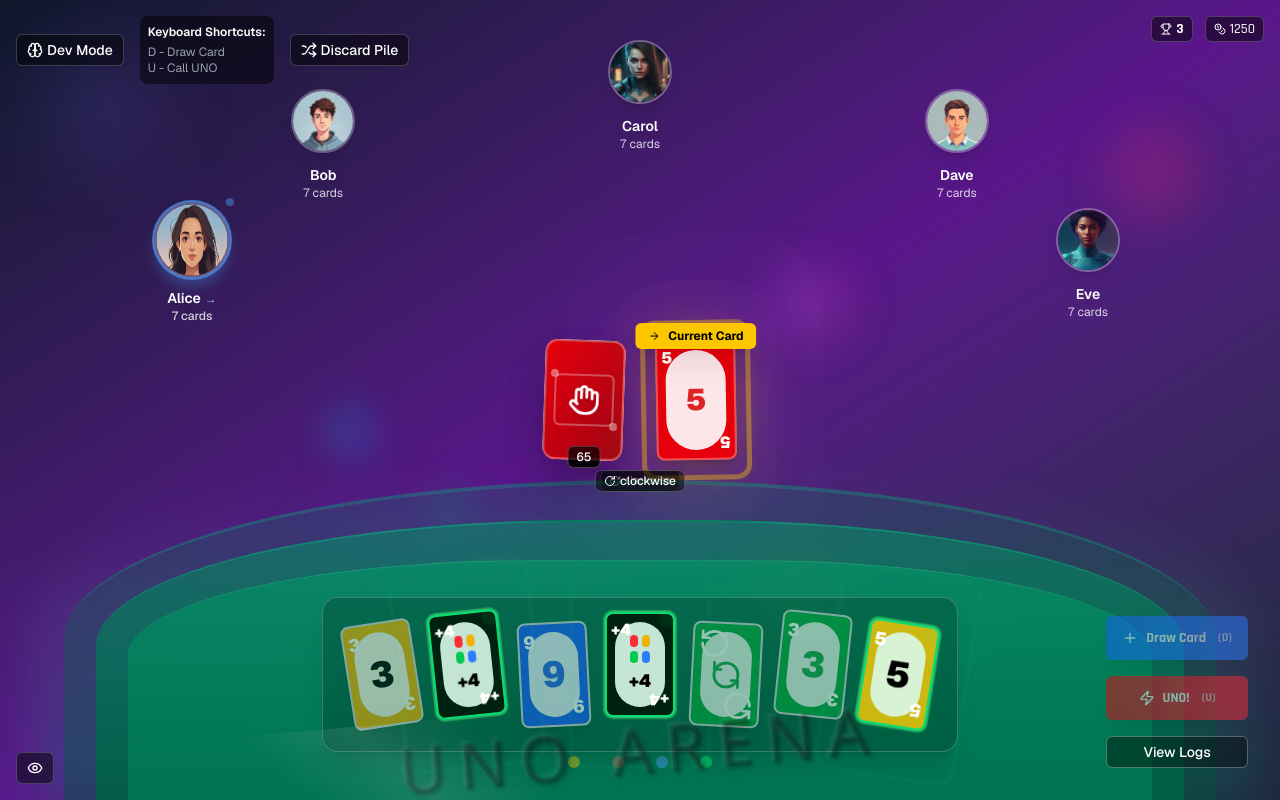
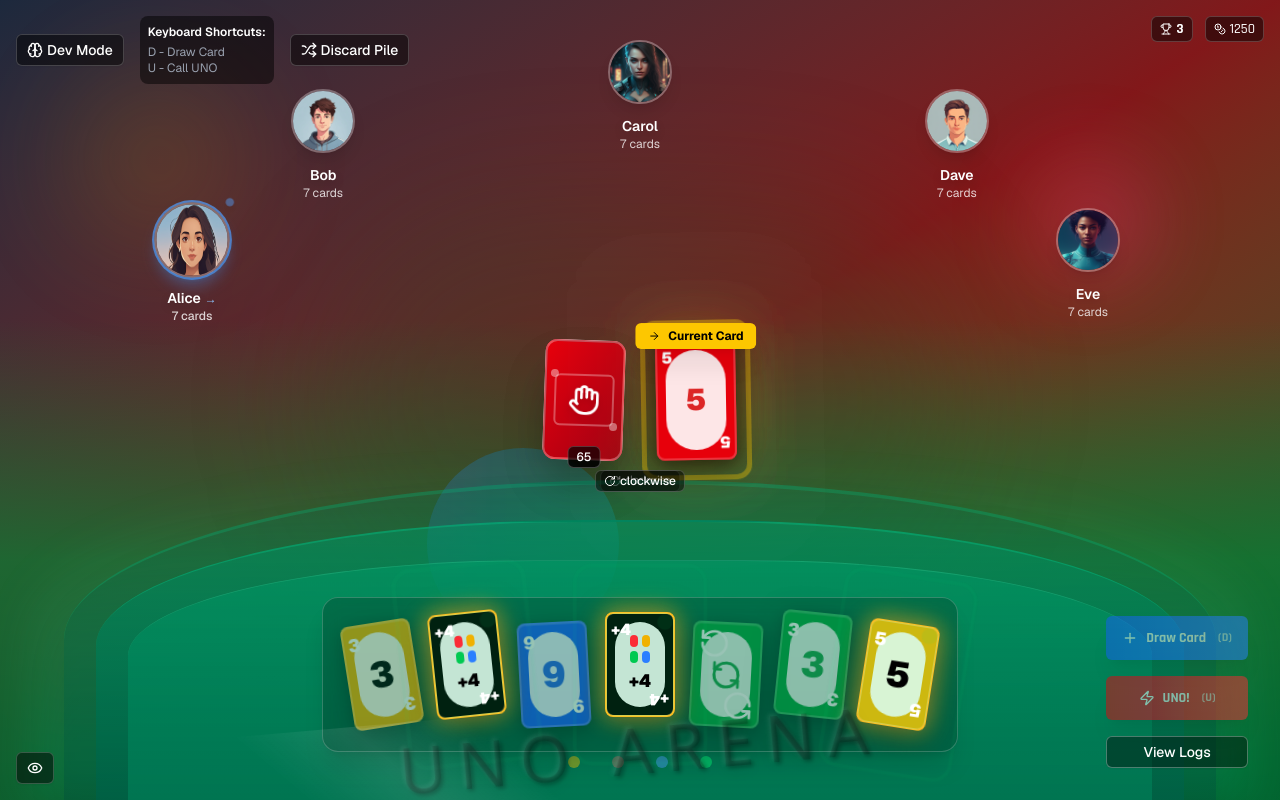
Before and after one commit to ashokgit/uno-card-game, a Next.js app: page / in a window 1280 px wide. Built offline with nearby package versions, Linux system fonts and the light colour scheme; a web font is replaced by a local one.

Commit message:
Enhance Uno game UI with improved card styling and background effects. Introduce a new 'uno-card-enhanced' class for better visual feedback on cards, including hover effects and animations. Update background to a warm casino theme and refine lighting effects for a more immersive experience.

```diff
--- a/app/globals.css
+++ b/app/globals.css
@@ -639,3 +639,41 @@
     1px 1px 0px rgba(255, 255, 255, 0.2),
     -1px -1px 0px rgba(0, 0, 0, 0.2);
 }
+
+/* Enhanced card styling */
+.uno-card-enhanced {
+  box-shadow:
+    0 8px 32px rgba(0, 0, 0, 0.3),
+    0 4px 16px rgba(0, 0, 0, 0.2),
+    inset 0 1px 0 rgba(255, 255, 255, 0.1);
+  border: 2px solid rgba(255, 255, 255, 0.2);
+  backdrop-filter: blur(8px);
+  transition: all 0.3s cubic-bezier(0.4, 0, 0.2, 1);
+}
+
+.uno-card-enhanced:hover {
+  transform: translateY(-8px) scale(1.05) rotate(2deg);
+  box-shadow:
+    0 20px 40px rgba(0, 0, 0, 0.4),
+    0 8px 24px rgba(0, 0, 0, 0.3),
+    0 0 0 4px rgba(255, 215, 0, 0.3);
+}
+
+.uno-card-playable {
+  animation: playableGlow 2s ease-in-out infinite;
+  border-color: #fbbf24;
+}
+
+@keyframes playableGlow {
+  0%, 100% {
+    box-shadow:
+      0 8px 32px rgba(0, 0, 0, 0.3),
+      0 0 20px rgba(251, 191, 36, 0.4);
+  }
+  50% {
+    box-shadow:
+      0 8px 32px rgba(0, 0, 0, 0.3),
+      0 0 30px rgba(251, 191, 36, 0.8),
+      0 0 40px rgba(251, 191, 36, 0.4);
+  }
+}
--- a/app/page.tsx
+++ b/app/page.tsx
@@ -1049,40 +1049,20 @@ export default function UnoGame() {
 
   return (
     <div className="min-h-screen relative overflow-hidden">
-      <div className="absolute inset-0 bg-gradient-to-br from-slate-900 via-purple-900 to-slate-800"></div>
-
-      <div className="absolute inset-0 opacity-20">
-        <div className="absolute top-10 left-10 w-32 h-32 bg-gradient-to-r from-blue-500 to-purple-500 rounded-full blur-2xl animate-pulse"></div>
-        <div className="absolute top-32 right-20 w-24 h-24 bg-gradient-to-r from-pink-500 to-red-500 rounded-full blur-xl animate-bounce"></div>
-        <div className="absolute bottom-20 left-1/4 w-40 h-40 bg-gradient-to-r from-green-500 to-blue-500 rounded-full blur-3xl animate-pulse"></div>
-        <div className="absolute bottom-32 right-1/3 w-28 h-28 bg-gradient-to-r from-yellow-500 to-orange-500 rounded-full blur-xl animate-bounce"></div>
-
-        {/* Additional animated background elements */}
-        <div className="absolute top-1/2 left-1/4 w-16 h-16 bg-gradient-to-r from-cyan-400 to-blue-500 rounded-full blur-lg animate-pulse" style={{ animationDelay: '1s' }}></div>
-        <div className="absolute top-1/3 right-1/3 w-20 h-20 bg-gradient-to-r from-purple-400 to-pink-500 rounded-full blur-xl animate-bounce" style={{ animationDelay: '2s' }}></div>
-        <div className="absolute bottom-1/3 left-1/3 w-12 h-12 bg-gradient-to-r from-green-400 to-emerald-500 rounded-full blur-md animate-pulse" style={{ animationDelay: '0.5s' }}></div>
-
-        {/* Floating particles */}
-        <div className="absolute top-1/4 left-1/2 w-2 h-2 bg-white/30 rounded-full animate-ping" style={{ animationDelay: '0s' }}></div>
-        <div className="absolute top-3/4 right-1/4 w-1 h-1 bg-white/40 rounded-full animate-ping" style={{ animationDelay: '1.5s' }}></div>
-        <div className="absolute top-1/2 left-1/6 w-1.5 h-1.5 bg-white/35 rounded-full animate-ping" style={{ animationDelay: '3s' }}></div>
-        <div className="absolute top-2/3 right-1/6 w-1 h-1 bg-white/25 rounded-full animate-ping" style={{ animationDelay: '2.5s' }}></div>
+      {/* New warm casino background */}
+      <div className="absolute inset-0 bg-gradient-to-br from-slate-800 via-red-900 to-green-900"></div>
+
+      {/* Casino table surface */}
+      <div className="absolute inset-0">
+        <div className="absolute bottom-0 left-0 right-0 h-[60vh] bg-gradient-to-t from-green-800/90 via-green-700/70 to-transparent"></div>
+        <div className="absolute top-1/4 left-1/4 right-1/4 bottom-1/4 bg-green-800/20 rounded-full blur-3xl"></div>
       </div>
 
-      <div className="absolute inset-0 opacity-10">
-        <div className="absolute top-1/4 left-1/4 w-2 h-2 bg-white rotate-45 animate-ping"></div>
-        <div
-          className="absolute top-3/4 right-1/4 w-2 h-2 bg-white rotate-45 animate-ping"
-          style={{ animationDelay: "1s" }}
-        ></div>
-        <div
-          className="absolute top-1/2 left-1/6 w-2 h-2 bg-white rotate-45 animate-ping"
-          style={{ animationDelay: "2s" }}
-        ></div>
-        <div
-          className="absolute top-1/3 right-1/6 w-2 h-2 bg-white rotate-45 animate-ping"
-          style={{ animationDelay: "0.5s" }}
-        ></div>
+      {/* Enhanced lighting effects */}
+      <div className="absolute inset-0 opacity-30">
+        <div className="absolute top-20 left-20 w-40 h-40 bg-gradient-to-r from-yellow-500 to-orange-500 rounded-full blur-3xl animate-pulse"></div>
+        <div className="absolute top-40 right-32 w-32 h-32 bg-gradient-to-r from-red-500 to-pink-500 rounded-full blur-2xl animate-bounce"></div>
+        <div className="absolute bottom-40 left-1/3 w-48 h-48 bg-gradient-to-r from-blue-500 to-cyan-500 rounded-full blur-4xl animate-pulse" style={{ animationDelay: '1s' }}></div>
       </div>
 
       {animatedCards.map((animatedCard) => {
@@ -1144,7 +1124,7 @@ export default function UnoGame() {
                 color={animatedCard.card.color}
                 value={animatedCard.card.value}
                 size="medium"
-                className={getGlowEffect()}
+                className={`uno-card-enhanced ${getGlowEffect()}`}
               />
 
               {/* Enhanced glow effects based on animation type */}
@@ -1208,7 +1188,7 @@ export default function UnoGame() {
                 color={showActionConfirm.card.color}
                 value={showActionConfirm.card.value}
                 size="medium"
-                className="mx-auto"
+                className="uno-card-enhanced mx-auto"
               />
             </div>
             <p className="text-sm mb-6 opacity-90">
@@ -1437,7 +1417,7 @@ export default function UnoGame() {
                         color="red"
                         value="1"
                         size="small"
-                        className="shadow-lg"
+                        className="uno-card-enhanced shadow-lg"
                       />
                     </div>
                   ))}
@@ -1655,10 +1635,7 @@ export default function UnoGame() {
                   value={card.value}
                   size="large"
                   isPlayable={card.isPlayable && players[0]?.isActive && !playDelay}
-                  className={`shadow-xl transition-all duration-300 ${card.isPlayable && players[0]?.isActive && !playDelay
-                    ? "hover:shadow-2xl hover:shadow-yellow-400/50 hover:border-yellow-400/80"
-                    : ""
-                    }`}
+                  className={`uno-card-enhanced ${card.isPlayable && players[0]?.isActive && !playDelay ? "uno-card-playable" : ""}`}
                 />
               </div>
             ))}
@@ -1804,7 +1781,7 @@ export default function UnoGame() {
                 color={card.color}
                 value={card.value}
                 size="small"
-                className="shadow-md"
+                className="uno-card-enhanced shadow-md"
               />
             ))}
           </div>
--- a/components/uno-cards.tsx
+++ b/components/uno-cards.tsx
@@ -56,10 +56,7 @@ export function UnoCard({ color, value, size = "medium", isPlayable = false, onC
 
   return (
     <div
-      className={`${sizeClasses[size]} ${getCardBg()} rounded-lg border-2 shadow-lg cursor-pointer transition-all duration-300 transform ${isPlayable
-          ? "border-green-400 hover:scale-105 hover:-translate-y-2 hover:shadow-2xl hover:shadow-green-400/50 animate-pulse playable-pulse"
-          : "border-gray-300 hover:scale-105 hover:shadow-2xl"
-        } ${className}`}
+      className={`${sizeClasses[size]} ${getCardBg()} rounded-lg uno-card-enhanced ${isPlayable ? "uno-card-playable" : ""} ${className}`}
       onClick={onClick}
     >
       {getCardComponent()}
```
